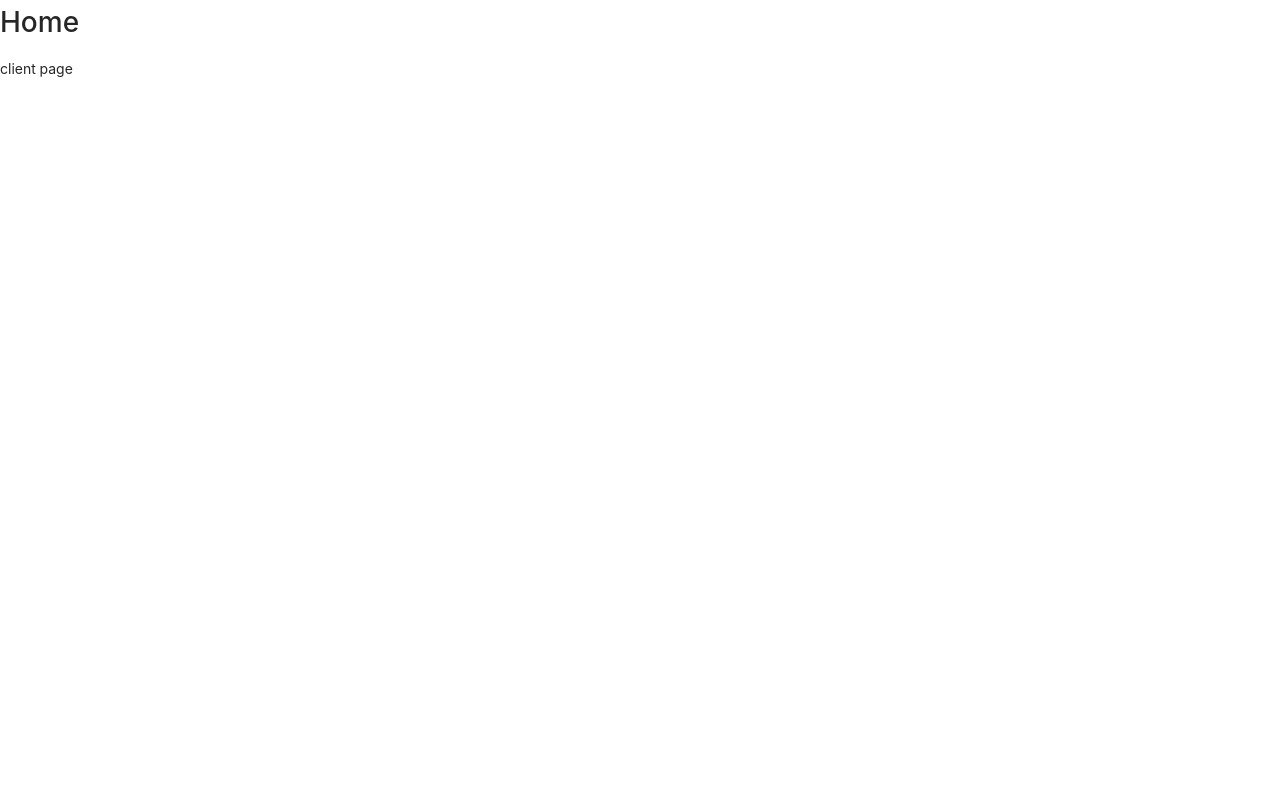
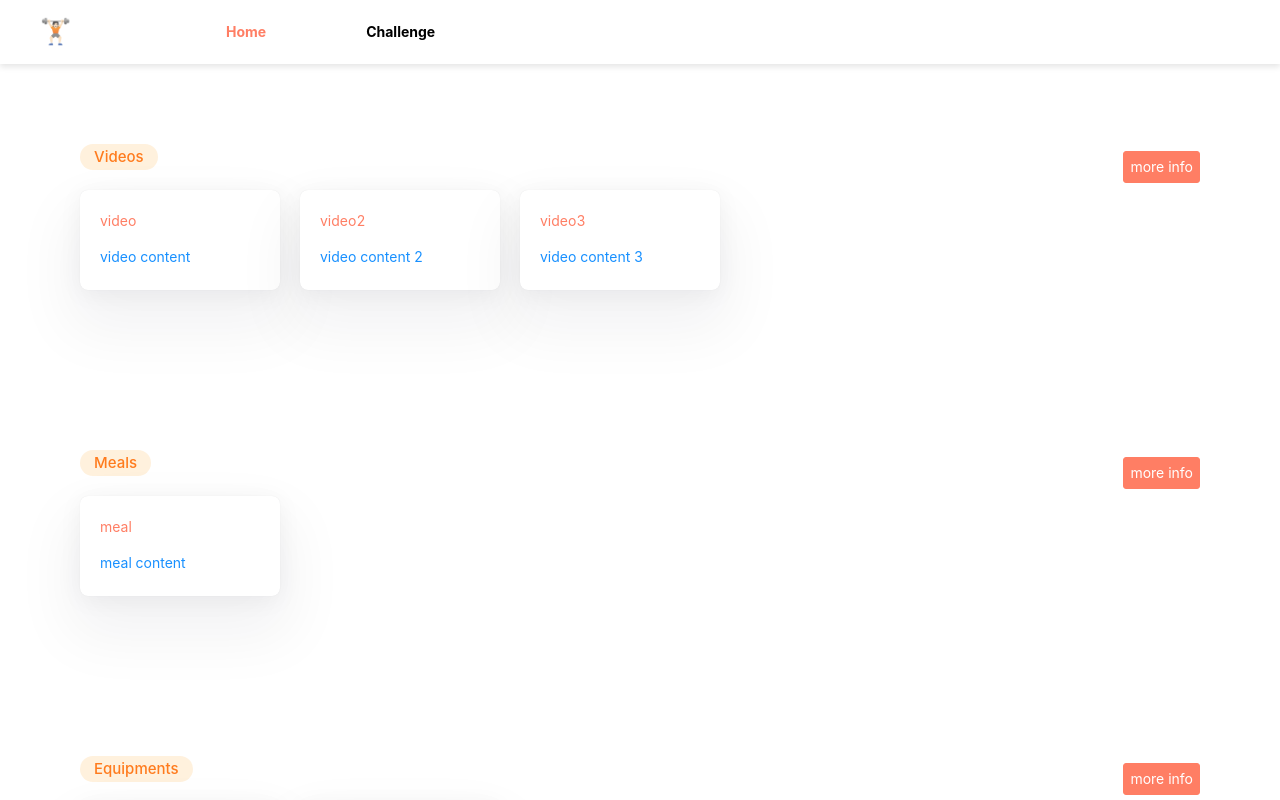
Before and after one commit to covid19-cau/capstone-design-project, a React (Create React App) app in the folder frontend/: page / in a window 1280 px wide. Shown: the top 800 px of the page. Built offline with nearby package versions, Linux system fonts and the light colour scheme.

Commit message:
add default UI of Home

```diff
--- a/frontend/src/components/client/atoms/Badge/style.module.scss
+++ b/frontend/src/components/client/atoms/Badge/style.module.scss
@@ -1,7 +1,8 @@
 .default {
   display: inline-block;
-  background-color: rgba(49, 130, 246, 0.16);
-  color: #1b64da;
+  background-color: rgba(255, 241, 221, 1);
+
+  color: #ff7b1d;
   border-radius: 13px;
   padding: 0 14px;
   font-size: 15px;
--- a/frontend/src/components/client/atoms/Button/index.tsx
+++ b/frontend/src/components/client/atoms/Button/index.tsx
@@ -1,5 +1,6 @@
 import React from "react";
 import classnames from "classnames";
+
 import styles from "./styles.module.scss";
 
 interface IProps {
--- a/frontend/src/components/client/atoms/Button/styles.module.scss
+++ b/frontend/src/components/client/atoms/Button/styles.module.scss
@@ -1,5 +1,3 @@
-@import "../../../assets/styles/_color";
-
 .common {
   font-size: 14px;
   border-radius: 3px;
@@ -12,8 +10,8 @@
 }
 
 .brand {
-  background-color: $brand;
-  border: 1px solid $brand;
+  background-color: #ff7e64;
+  border: 1px solid #ff7e64;
   color: white;
 }
 
@@ -37,7 +35,7 @@
 
 .outline {
   background-color: white;
-  border: 2px solid $brand;
-  color: $brand;
+  border: 2px solid #ff7e64;
+  color: #ff7e64;
   font-weight: bold;
 }
--- a/frontend/src/components/client/organisms/TitledContents/index.tsx
+++ b/frontend/src/components/client/organisms/TitledContents/index.tsx
@@ -31,7 +31,6 @@ const TitledContents: React.FC<IProps> = ({ title, contents, icon }) => {
           return (
             <a href={content.link} target="_blank">
               <Card className={styles.homeCard}>
-                <img src={icon} alt="home" className={styles.icon} />
                 <p className={styles.homeCardTitle}>{content.title}</p>
                 {content.content}
               </Card>
--- a/frontend/src/components/client/organisms/TitledContents/style.module.scss
+++ b/frontend/src/components/client/organisms/TitledContents/style.module.scss
@@ -1,10 +1,8 @@
-@import "../../../assets/styles/_color";
-
 .section {
   & .homeCard {
     margin-right: 20px;
     & .homeCardTitle {
-      color: $brand;
+      color: #ff7e64;
     }
     & .icon {
       width: 20px;
--- a/frontend/src/components/client/organisms/navBar/index.tsx
+++ b/frontend/src/components/client/organisms/navBar/index.tsx
@@ -6,24 +6,26 @@ import List from "components/client/molecules/List";
 import Block, { Sort } from "components/client/molecules/Block";
 import ListItem from "components/client/molecules/ListItem";
 
+import logo from "assets/logo.png";
+
 import routes from "configs/routes";
 
 import styles from "./styles.module.scss";
 
 interface IProps {
-  className: string;
+  className?: string;
 }
 
 const NavBar: React.FC<IProps> = ({ className }) => {
   const classProps = classNames(styles.default, className);
   return (
     <nav className={classProps}>
-      <List>
-        <Block sort={Sort.LEFT_CENTER}>
-          <p className={styles.logo}>🏠</p>
-
+      <List className={styles.wrapper}>
+        <Block sort={Sort.SPACE_BETWEEN}>
+          <p className={styles.logo}>🏋🏻</p>
+          <Block className={styles.menus} sort={Sort.LEFT_CENTER}>
             {routes.map((route) => {
-            if (route.title === "REPORT") return;
+              if (route.title === "admin") return;
               return (
                 <ListItem key={route.title}>
                   <NavLink
@@ -38,6 +40,7 @@ const NavBar: React.FC<IProps> = ({ className }) => {
               );
             })}
           </Block>
+        </Block>
       </List>
     </nav>
   );
--- a/frontend/src/components/client/organisms/navBar/styles.module.scss
+++ b/frontend/src/components/client/organisms/navBar/styles.module.scss
@@ -1,22 +1,30 @@
-@import "../../../assets/styles/_color";
-
 .default {
   width: 100%;
-  min-height: 50px;
-  background-color: #03a9f4;
+  height: 64px;
+  box-shadow: 0 3px 6px 0 rgba(0, 0, 0, 0.1);
   font-weight: 300;
-  color: white;
+  background-color: white;
   & .logo {
-    width: 50px;
-    margin-left: 80px;
-    margin-right: 80px;
+    margin: 0;
+    font-size: 25px;
+    width: 15%;
+  }
+  & .menus {
+    width: 85%;
   }
   & .menu {
+    color: black;
+    font-weight: bold;
     margin-right: 100px;
   }
 }
 
 .active {
   font-weight: bold;
-  color: white !important;
+  color: #ff7e64 !important;
 }
+
+.wrapper {
+  height: inherit;
+  display: flex;
+}
--- a/frontend/src/configs/routes.ts
+++ b/frontend/src/configs/routes.ts
@@ -1,5 +1,6 @@
 import AdminHome from "pages/admin/home";
 import Home from "pages/client/home";
+import Challenge from "pages/client/challenge";
 
 const routes = [
   {
@@ -9,8 +10,13 @@ const routes = [
   },
   {
     path: "/",
-    title: "home",
+    title: "Home",
     component: Home,
+  },
+  {
+    path: "/challenge",
+    title: "Challenge",
+    component: Challenge,
   },
 ];
 
--- /dev/null
+++ b/frontend/src/pages/client/challenge.tsx
@@ -0,0 +1,13 @@
+import React from "react";
+import NavBar from "components/client/organisms/navBar";
+
+const Challenge = () => {
+  return (
+    <div>
+      <NavBar />
+      challenge page
+    </div>
+  );
+};
+
+export default Challenge;
--- a/frontend/src/pages/client/home.tsx
+++ b/frontend/src/pages/client/home.tsx
@@ -1,10 +1,35 @@
 import React from "react";
+
+import NavBar from "components/client/organisms/navBar";
+import TitledContents from "components/client/organisms/TitledContents";
 
 const Home = () => {
   return (
     <div>
-      <h1>Home</h1>
-      <p>client page</p>
+      <NavBar />
+
+      <TitledContents
+        title="Videos"
+        contents={[
+          { link: "", title: "video", content: "video content" },
+          { link: "", title: "video2", content: "video content 2" },
+          { link: "", title: "video3", content: "video content 3" },
+        ]}
+        icon={""}
+      />
+      <TitledContents
+        title="Meals"
+        contents={[{ link: "", title: "meal", content: "meal content" }]}
+        icon={""}
+      />
+      <TitledContents
+        title="Equipments"
+        contents={[
+          { link: "", title: "equipment", content: "equipment content" },
+          { link: "", title: "equipment 2", content: "equipment content 2" },
+        ]}
+        icon={""}
+      />
     </div>
   );
 };
```
Also changed, not shown: 1 other file (tests, documents, lock files or other folders). Lines whose indentation alone changed are shown as unchanged.
